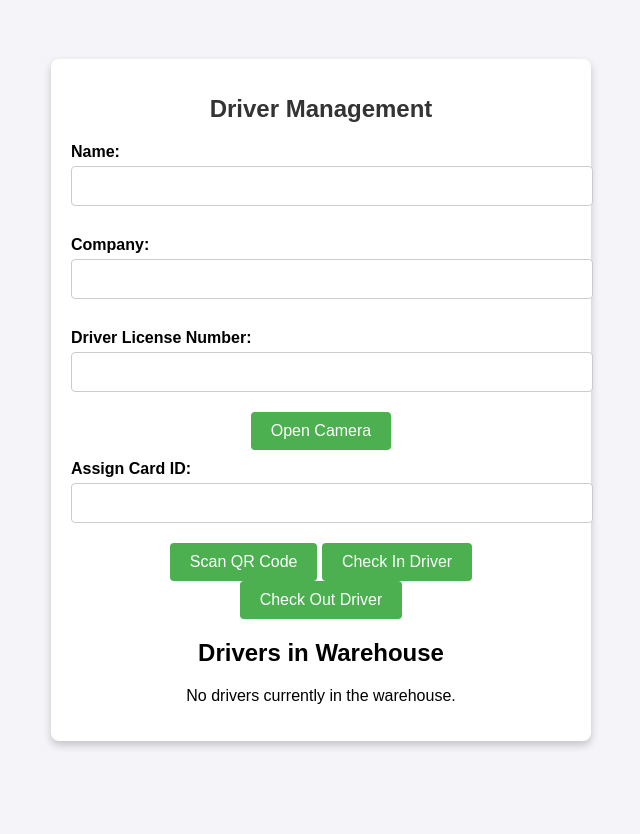
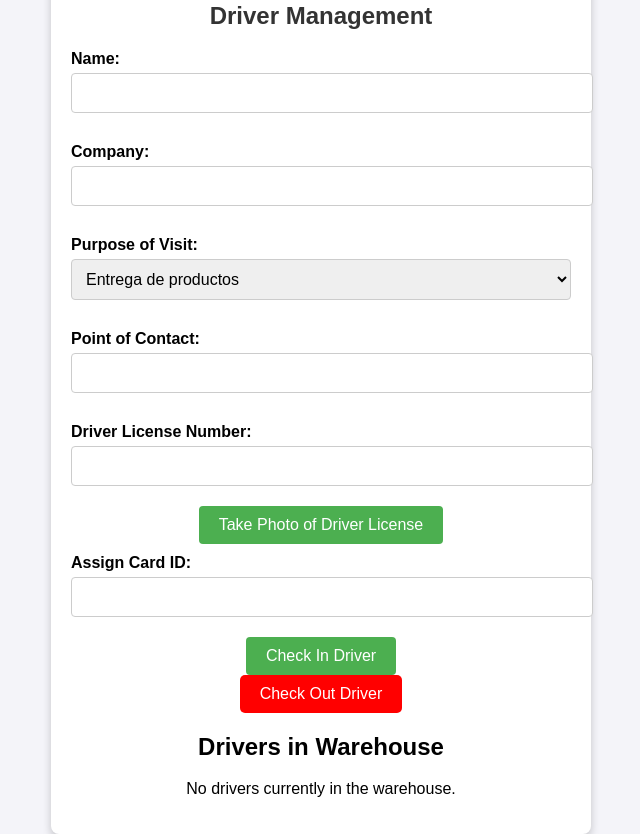
Before and after one commit to revigor/visitor-alert, a Flask app: page /drivers in a window 1280 px wide. Shown: the whole page, without its empty margins (319-959 px from the left). Before the commit the page ends 748 px from the top, so only its background shows below. Run offline with Flask 3, Linux system fonts and the light colour scheme; data comes from the database, SQL or seed files in the repository.

Commit message:
Automate driver check-in and enhance form fields
Automated the driver check-in process by triggering it immediately after a successful QR code scan, removing the need to click the "Check In Driver" button.
Added a "Purpose of Visit" dropdown field with predefined options: "entrega de productos," "reunión," "inspección," "reparación de cajas," and "otros."
Added a "Point of Contact" text field below the "Purpose of Visit" dropdown for additional details.
Ensured photo capture functionality remains intact and streamlined for ease of use.

```diff
--- a/static/styles.css
+++ b/static/styles.css
@@ -92,3 +92,18 @@ table th, table td {
 table th {
     background-color: #f4f4f4;
 }
+
+.red-button {
+    background-color: red;
+    color: white;
+    border: none;
+    padding: 10px 20px;
+    font-size: 16px;
+    cursor: pointer;
+    border-radius: 5px;
+    transition: background-color 0.3s ease;
+}
+
+.red-button:hover {
+    background-color: darkred;
+}
--- a/templates/drivers.html
+++ b/templates/drivers.html
@@ -30,16 +30,28 @@
     <label for="company_name">Company:</label>
     <input type="text" id="company_name" name="company_name" required>
 
+    <label for="purpose_of_visit">Purpose of Visit:</label>
+    <select id="purpose_of_visit" name="purpose_of_visit" required>
+        <option value="entrega de productos">Entrega de productos</option>
+        <option value="reunión">Reunión</option>
+        <option value="inspeccion">Inspección</option>
+        <option value="reparacion de cajas">Reparación de cajas</option>
+        <option value="otros">Otros</option>
+    </select>
+
+    <label for="point_of_contact">Point of Contact:</label>
+    <input type="text" id="point_of_contact" name="point_of_contact" required>
+
     <label for="truck_license">Driver License Number:</label>
     <div class="inline-field">
         <input type="text" id="truck_license" name="truck_license" required>
-        <button type="button" id="photo-button" class="inline-button">Open Camera</button>
+        <button type="button" id="photo-button" class="inline-button">Take Photo of Driver License</button>
     </div>
 
     <label for="card_id">Assign Card ID:</label>
     <input type="text" id="card_id" name="card_id" readonly required>
 
-    <button type="button" id="scan-qr-button">Scan QR Code</button>
+    <button type="button" id="scan-qr-button">Check In Driver</button>
     <div id="qr-reader" style="width: 100%; margin-top: 10px; display: none;"></div>
 
     <!-- Hidden Field to Store Captured Photo Data -->
@@ -52,14 +64,13 @@
         <button type="button" id="confirm-button" style="margin-top: 10px;">Yes</button>
         <button type="button" id="retake-button" style="margin-top: 10px;">Retake</button>
     </div>
-
-    <button type="submit">Check In Driver</button>
 </form>
 
 
        <!-- QR Code Check-Out Button -->
-        <button type="button" id="check-out-qr-button">Check Out Driver</button>
+        <button type="button" id="check-out-qr-button" class="red-button">Check Out Driver</button>
         <div id="checkout-qr-reader" style="display: none; margin-top: 10px; width: 100%;"></div>
+
 
         <!-- Active Drivers List -->
         <h2>Drivers in Warehouse</h2>
@@ -98,7 +109,7 @@
     </div>
 
     <script>
-        // QR Code Scanner for Assigning Card ID
+    // QR Code Scanner for Assigning Card ID and Auto Check-In
     const scanQrButton = document.getElementById("scan-qr-button");
     const qrReaderDiv = document.getElementById("qr-reader");
     const cardIdInput = document.getElementById("card_id");
@@ -111,8 +122,42 @@
             { facingMode: "environment" },
             { fps: 10, qrbox: 250 },
             (decodedText) => {
+                // Automatically populate the card ID field
                 cardIdInput.value = decodedText;
 
+                // Send data to the server for automatic check-in
+                const formData = new FormData();
+                formData.append("card_id", decodedText);
+
+                // Include other form fields if needed
+                const driverName = document.getElementById("driver_name").value;
+                const companyName = document.getElementById("company_name").value;
+                const truckLicense = document.getElementById("truck_license").value;
+                const photoData = document.getElementById("photo-data").value;
+
+                formData.append("driver_name", driverName);
+                formData.append("company_name", companyName);
+                formData.append("truck_license", truckLicense);
+                formData.append("photo_data", photoData);
+
+                fetch("/drivers", {
+                    method: "POST",
+                    body: formData,
+                })
+                    .then((response) => {
+                        if (response.ok) {
+                            alert("Driver checked in successfully!");
+                            location.reload(); // Refresh the page to update the list
+                        } else {
+                            alert("Failed to check in driver. Please try again.");
+                        }
+                    })
+                    .catch((err) => {
+                        console.error("Error during check-in:", err);
+                        alert("An error occurred. Please try again.");
+                    });
+
+                // Stop the QR code scanner
                 html5QrCode.stop().then(() => {
                     qrReaderDiv.style.display = "none";
                 }).catch((err) => {
```
Lines whose indentation alone changed are shown as unchanged.
